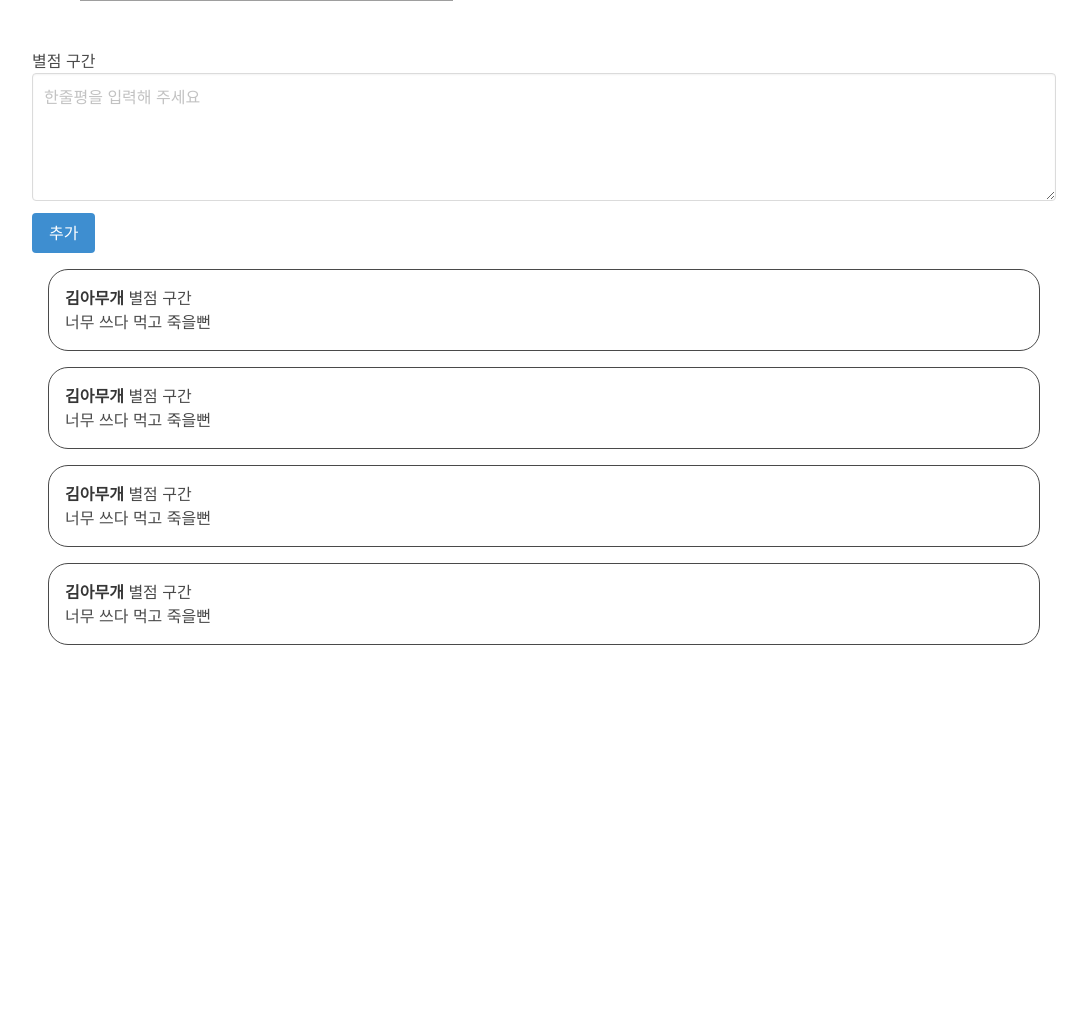
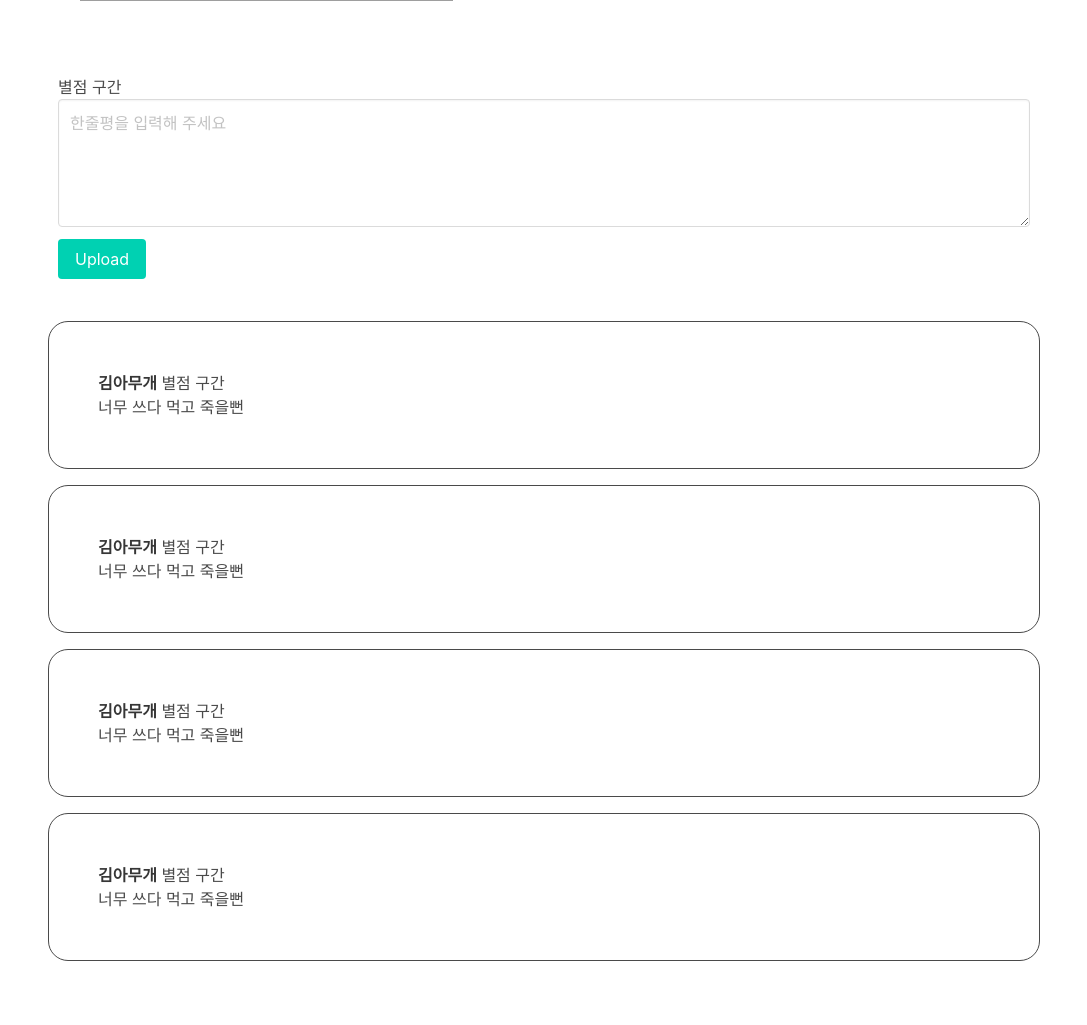
Before and after one commit to JahunSeo/alcohol-garbage, a Flask app: template templates/detail.html in a window 1280 px wide. Shown: the part 524-1549 px from the top of the page, without its empty margins (96-1183 px from the left). Before the commit the page ends 1169 px from the top, so only its background shows below. Run offline with Flask 2, Linux system fonts and the light colour scheme; the template is opened without the code that fills it, so the values that code supplies are empty; parts of the project's set-up code (start-up, migrations or seed data) failed here and were passed over; some libraries are stand-ins or nearby versions; grey boxes are pictures that could not be loaded.

Commit message:
[seo]css수정

```diff
--- a/static/css/beer_detail.css
+++ b/static/css/beer_detail.css
@@ -0,0 +1,7 @@
+.media-content {
+    padding: 26px;
+}
+
+.commentsBox {
+    padding: 23px;
+}
--- a/templates/detail.html
+++ b/templates/detail.html
@@ -1,5 +1,5 @@
 {% extends 'base.html' %} {% block content%}
-<div>
+<div class="detail-wrap">
   <section class="hero">
     <div class="hero-body beerInfo">
       <div class="container has-text-centered">
@@ -39,7 +39,8 @@
       <nav class="level">
         <div class="level-left">
           <div class="level-item">
-            <a class="button is-info">추가</a>
+            <button class="button is-primary" onclick="uploadReview()">Upload</button>
+
           </div>
         </div>
       </nav>
```
Also changed, not shown: templates/index.html (+5 -3 lines).
